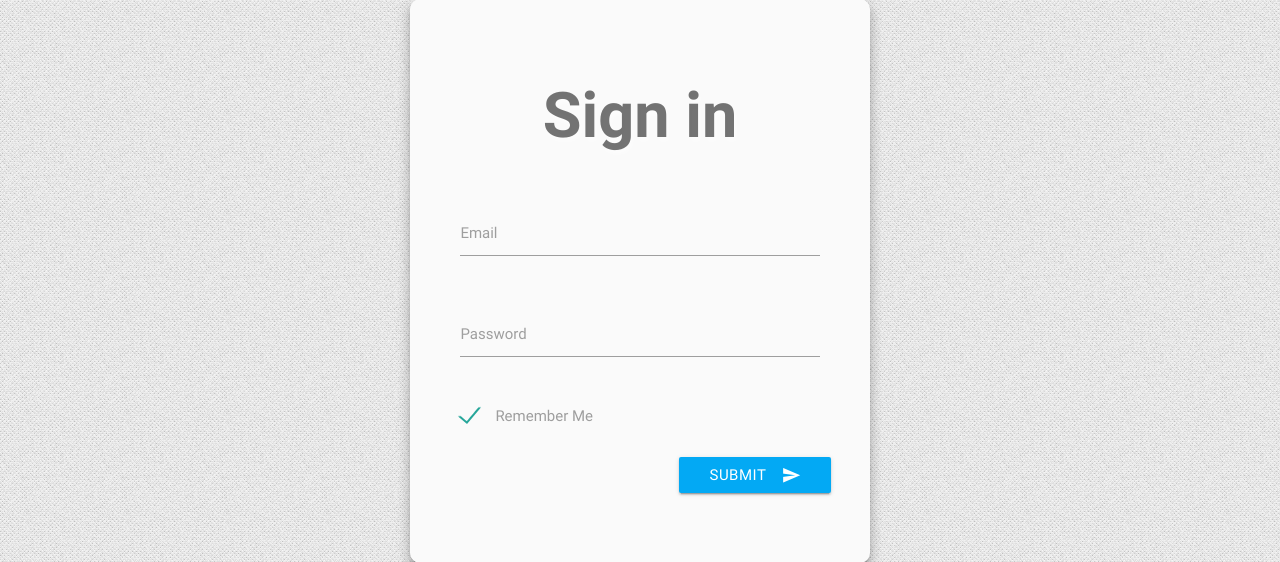
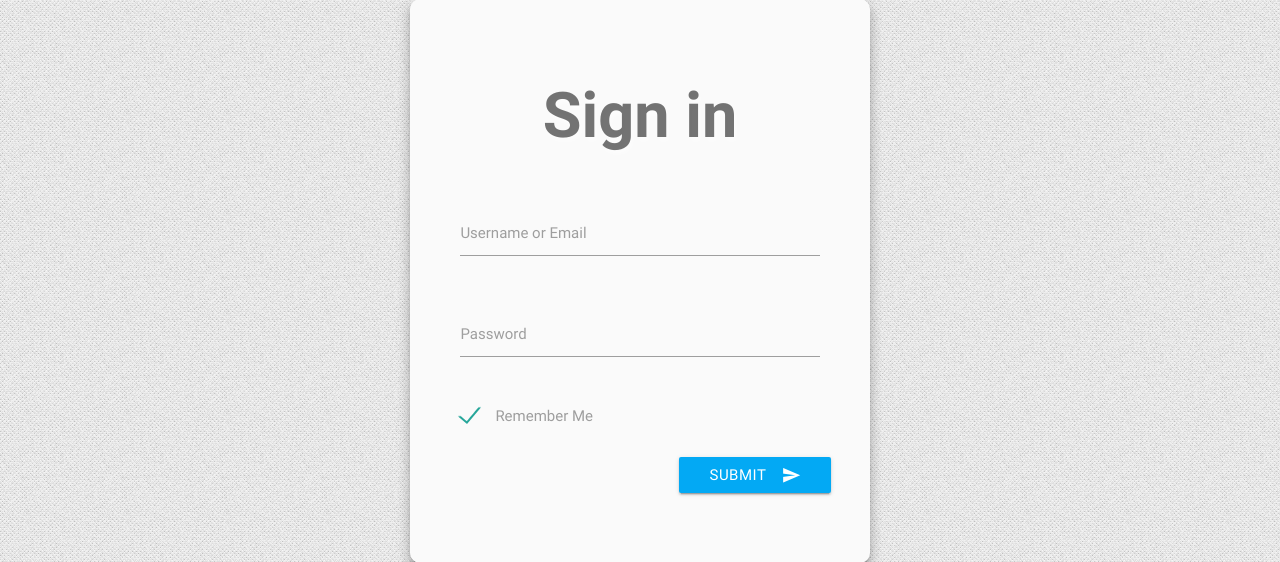
Before and after one commit to risingstar120/plex-auth, a PHP site: template inc/pages/login.page.php in a window 1280 px wide. Shown: the part 109-671 px from the top of the page. Run offline with PHP 8.4, Linux system fonts and the light colour scheme; the template is opened without the code that fills it, so the values that code supplies are empty; some libraries are stand-ins or nearby versions.

Commit message:
Supporting username or email
Making the change to the login screen to support both usernames and email addresses

```diff
--- a/inc/pages/login.page.php
+++ b/inc/pages/login.page.php
@@ -21,8 +21,8 @@
 							<form method="post">
 								<div class="row">
 									<div class="input-field col s12">
-										<input id="email" name="PlexEmail" type="email" class="validate tooltipped" data-position="top" data-delay="50" data-tooltip="Use your Plex credentials">
-										<label for="email">Email</label>
+										<input id="email" name="PlexEmail" type="text" class="validate tooltipped" data-position="top" data-delay="50" data-tooltip="Use your Plex credentials">
+										<label for="email">Username or Email</label>
 									</div>
 								</div>
 								<div class="row">
```
